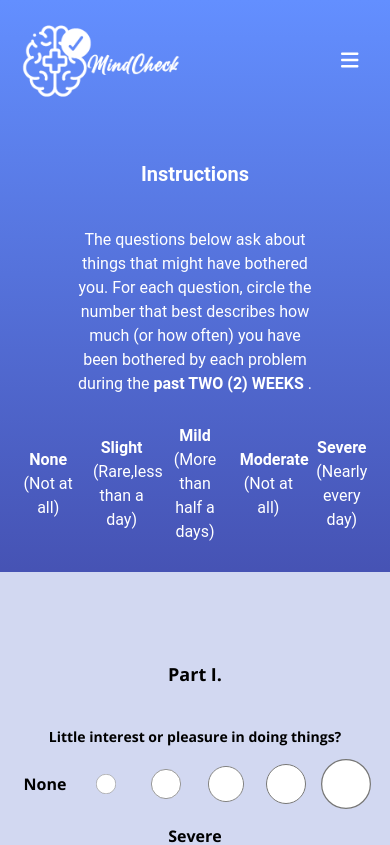
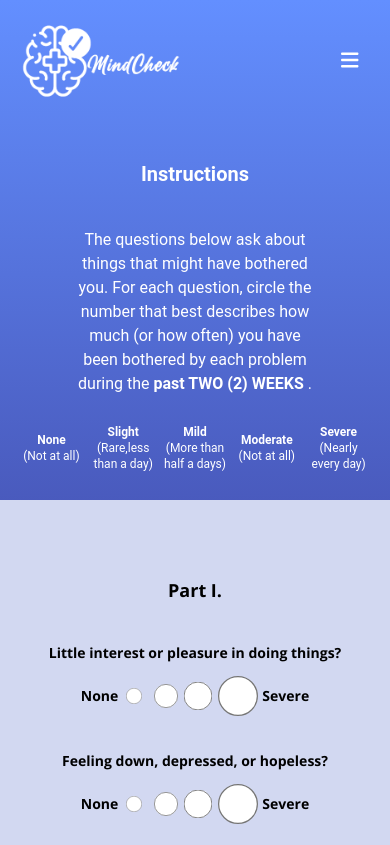
Before and after one commit to kabi02/softeng-mindcheck, a React (Vite) app: page /dsm-5-tr/test in a window 390 px wide. Shown: the top 845 px of the page. Built offline with nearby package versions, Linux system fonts and the light colour scheme.

Commit message:
mobile responsive, dashboard replaced

```diff
--- a/src/components/Question.jsx
+++ b/src/components/Question.jsx
@@ -7,14 +7,14 @@ function Question({ question }) {
   return (
     <div className="my-9" key={question.name}>
       <label className="sm:text-lg text-sm">{question.text}</label>
-      <div className="flex flex-wrap items-center gap-5 mx-auto justify-center mb-2 my-4">
+      <div className="flex flex-wrap items-center sm:gap-5 mx-auto justify-center mb-2 my-4 sm:text-base text-sm">
         None
         <input
           type="radio"
           name={question.name}
           value="0"
           id={`${question.name}-None`}
-          className="border-2 border-black w-10 h-10 transform scale-50 rounded-full"
+          className="border-2 border-black sm:w-10 sm:h-10 w-8 h-8 sm:m-0 -ml-8 transform sm:scale-50 scale-0 rounded-full"
           required
         />
         <input
@@ -22,7 +22,7 @@ function Question({ question }) {
           name={question.name}
           value="1"
           id={`${question.name}-Slight`}
-          className="border-2 border-black w-10 h-10 transform scale-75 rounded-full"
+          className="border-2 border-black sm:w-10 sm:h-10 w-8 h-8 sm:m-0 transform sm:scale-75 scale-50 rounded-full"
           required
         />
         <input
@@ -30,7 +30,7 @@ function Question({ question }) {
           name={question.name}
           value="2"
           id={`${question.name}-Mild`}
-          className="border-2 border-black w-10 h-10 transform scale-90 rounded-full"
+          className="border-2 border-black sm:w-10 sm:h-10 w-8 h-8 transform sm:scale-90 scale-75 rounded-full"
           required
         />
         <input
@@ -38,7 +38,7 @@ function Question({ question }) {
           name={question.name}
           value="3"
           id={`${question.name}-Moderate`}
-          className="border-2 border-black w-10 h-10 transform scale-100 rounded-full"
+          className="border-2 border-black sm:w-10 sm:h-10 w-8 h-8 transform sm:scale-100 scale-90 rounded-full"
           required
         />
         <input
@@ -46,10 +46,10 @@ function Question({ question }) {
           name={question.name}
           value="4"
           id={`${question.name}-Severe`}
-          className="border-2 border-black w-10 h-10 transform scale-125 rounded-full"
+          className="border-2 border-black sm:w-10 sm:h-10 w-8 h-8 sm:m-0 ml-2 transform scale-125 rounded-full"
           required
         />
-        Severe
+        <span className='ml-2 sm:ml-0'>Severe</span>
       </div>
     </div>
   );
--- a/src/components/contents/TableDashboard.jsx
+++ b/src/components/contents/TableDashboard.jsx
@@ -70,7 +70,7 @@ export default function TableDashboard() {
         value: "63 917 123-4567",
       },
       {
-        value: "Yes",
+        value: "kyut@gmail.com",
       },
     ];
     let userName = first[0].value;
@@ -89,7 +89,7 @@ export default function TableDashboard() {
           <tr className='tabletests'>
             <th className='bg-[#F5F6FC] rounded-md sm:p-5 p-1'>Name</th>
             <th className='bg-[#F5F6FC] rounded-md sm:p-5 p-1'>Contact Number</th>
-            <th className='bg-[#F5F6FC] rounded-md sm:p-5 p-1'>Guidance Visit</th>
+            <th className='bg-[#F5F6FC] rounded-md sm:p-5 p-1'>Email</th>
             <th className='bg-[#F5F6FC] rounded-md sm:p-5 p-1'>Result</th>
           </tr>
           <ResultContext.Provider value={result}>
--- a/src/components/contents/Test.jsx
+++ b/src/components/contents/Test.jsx
@@ -297,7 +297,7 @@ export default function Test() {
         </p>
 
         {/* button guides */}
-        <div className="grid grid-cols-5 gap-4 my-7 items-center justify-center">
+        <div className="grid grid-cols-5 sm:gap-4 gap-2 my-7 items-center justify-center sm:text-base text-xs">
           <div className="text-center">
             <b>None</b>
             <br />
@@ -328,7 +328,7 @@ export default function Test() {
       </div>
       <Layout>
         <div className="text-center sm:max-w-[80%] max-w-[90%] mx-auto py-10">
-          <form className="text-center font-bold py-3" onSubmit={handleSubmit}>
+          <form className="text-center font-bold" onSubmit={handleSubmit}>
             {/* Part I */}
             <h3 className="sm:text-2xl text-lg font-bold my-9">Part I.</h3>
             {questions.map((question) => (
--- a/src/pages/Disclaimer.jsx
+++ b/src/pages/Disclaimer.jsx
@@ -3,6 +3,8 @@ import Header from '../Header'
 import Layout from '../components/Layout'
 import Title from '../components/Title'
 import {ModalSignIn} from '../components/ModalAuth';
+import { useAuth } from '../components/AuthContext'
+import BlueBtn from '../components/BlueBtn';
 
 export default function Disclaimer() {
   // define a state variable for modal type
@@ -12,6 +14,10 @@ export default function Disclaimer() {
   function handleSwitch(type) {
     setModalType(type);
   }
+
+  // Get the user state from the AuthContext
+  const { user, logout } = useAuth();
+
   return (
     <div>
         <Header/>
@@ -79,9 +85,17 @@ export default function Disclaimer() {
                 <p className='mt-8'>If you have any questions or concerns regarding this Disclaimer Notice or the use of MindCheck, please contact us at Mindcheck@gmail.com.ph.</p>
 
                 {/* The button for opening modal */}
-                <div className='flex mt-10 items-center justify-center'>
-                    <ModalSignIn modalType={modalType} handleSwitch={handleSwitch} text='Start Assessment'/>
-                </div>
+                {
+                    user
+                    ?
+                    <div className='flex mt-10 items-center justify-center'>
+                        <BlueBtn link='/dsm-5-tr/test/result' text='Start Assessment'/>
+                    </div>
+                    :
+                    <div className='flex mt-10 items-center justify-center'>
+                        <ModalSignIn modalType={modalType} handleSwitch={handleSwitch} text='Start Assessment'/>
+                    </div>
+                }
 
             </div>
         </Layout>
```
